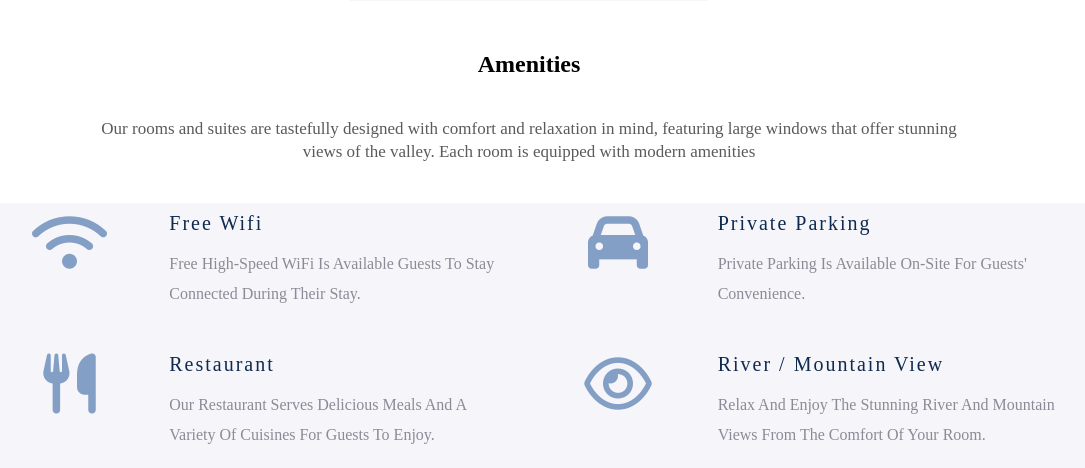
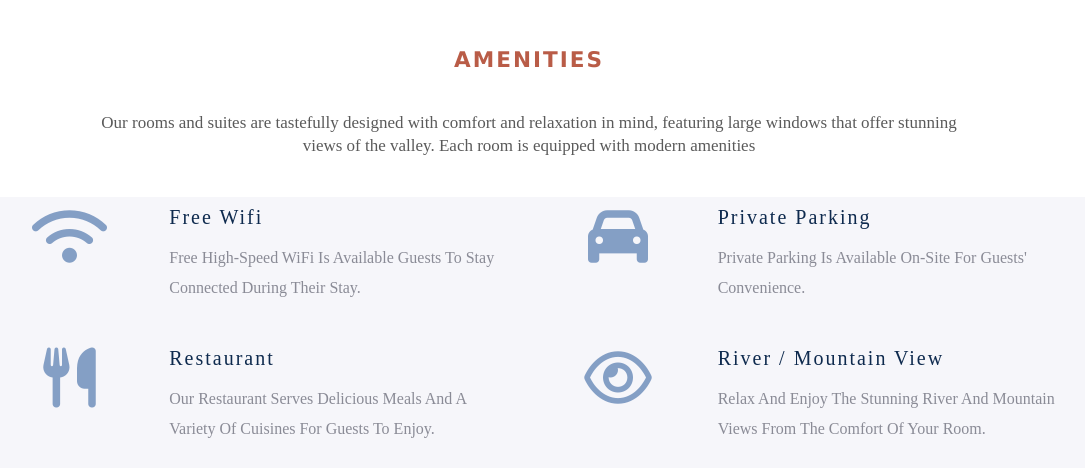
Before and after one commit to tejender/tirthan, a Django app: page / in a window 1280 px wide. Shown: the part 3324-3792 px from the top of the page, without its empty margins (111-1196 px from the left). Run offline with Django 4.2, Linux system fonts and the light colour scheme.

Commit message:
room modifies new 4

```diff
--- a/static/styles/main.css
+++ b/static/styles/main.css
@@ -19,6 +19,13 @@
 
 
 
+.section-title{
+  color: #B95C47;
+  text-transform: uppercase;
+  font-size: .9rem;
+  letter-spacing: 2px;
+  font-family:Verdana, Geneva, Tahoma, sans-serif;
+}
 /* home page */
 
 .section-intro{
```
